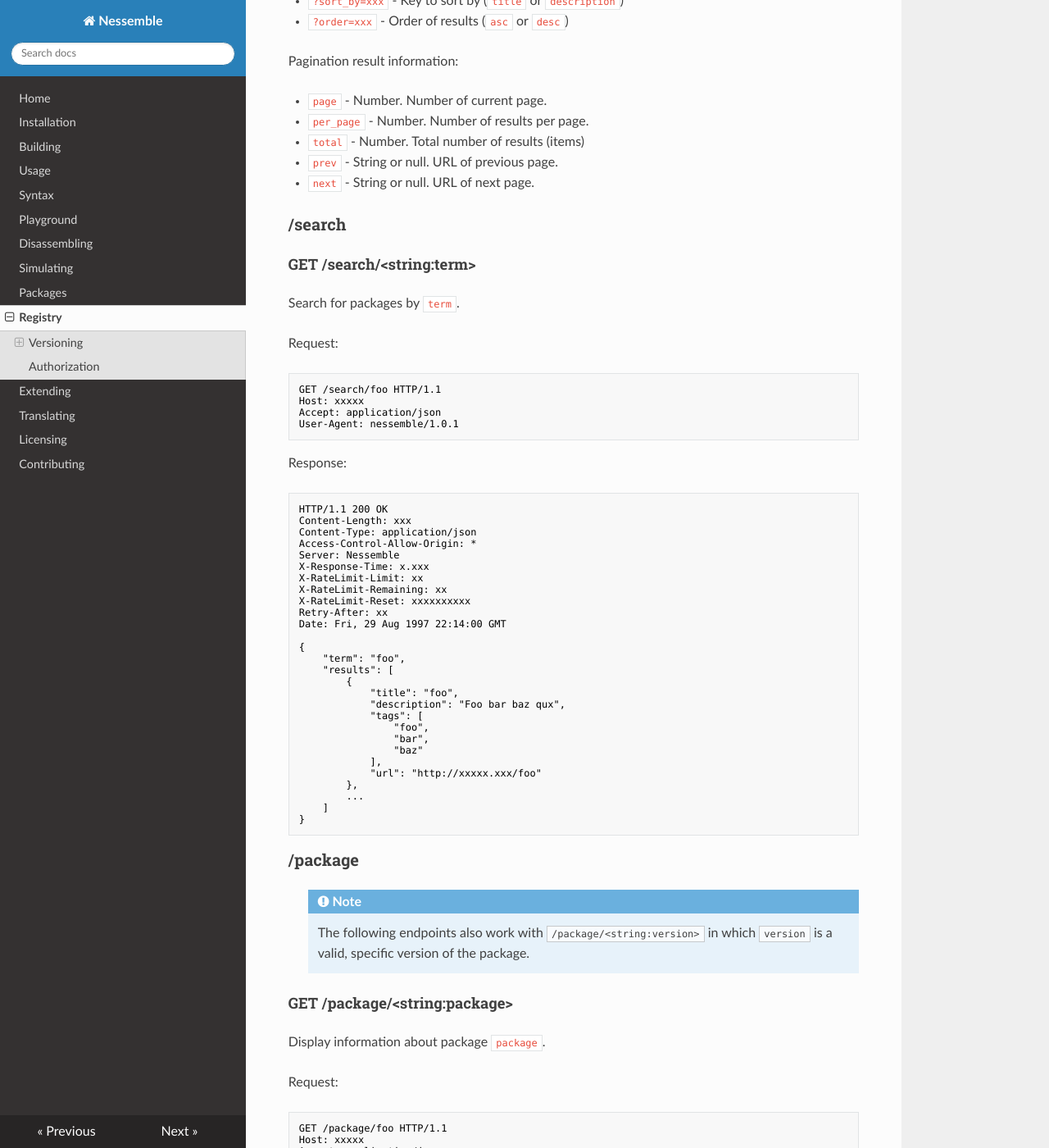
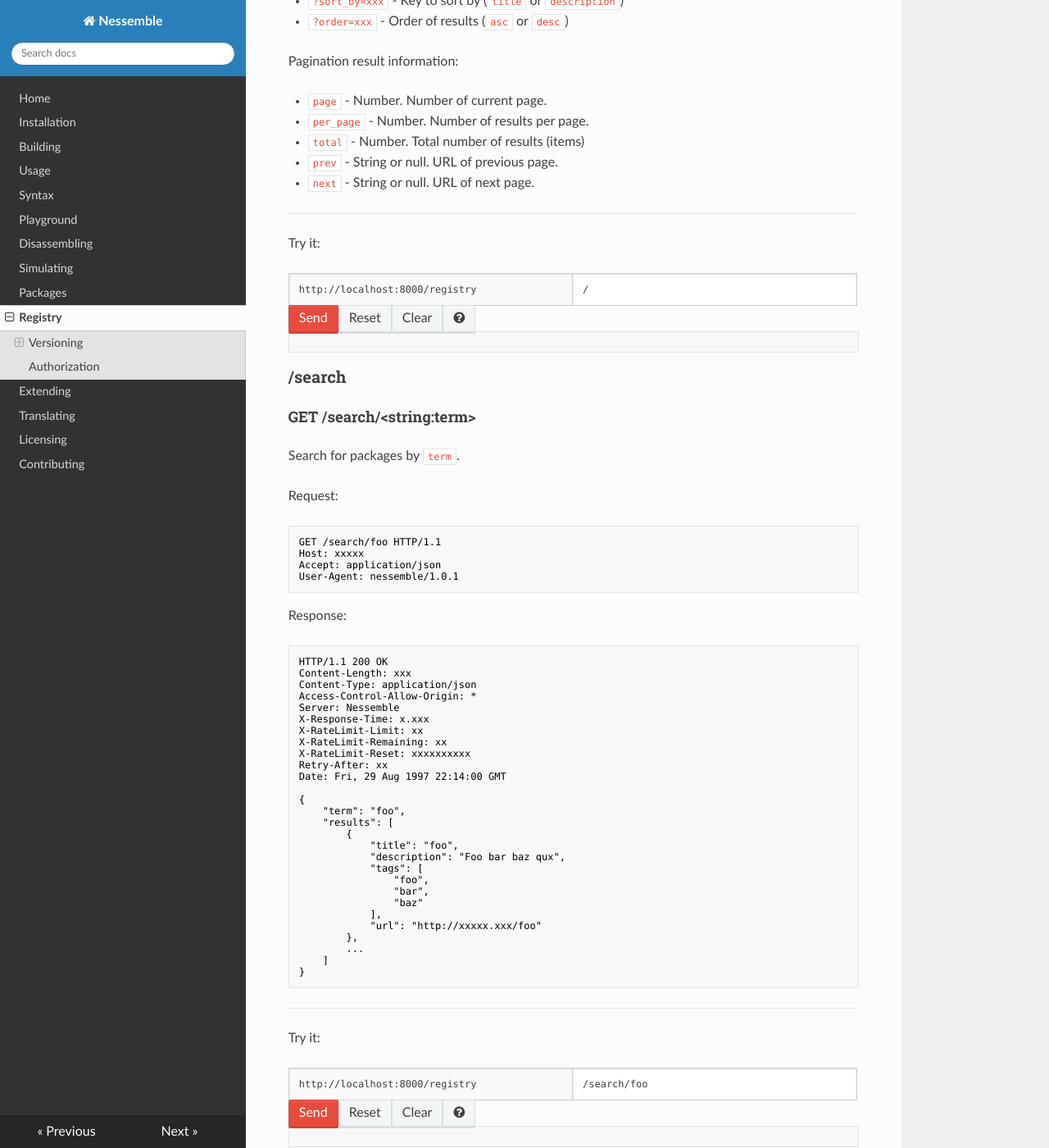
Before and after one commit to kevinselwyn/nessemble, an MkDocs documentation site: the page built from docs/pages/registry.md, in a window 1280 px wide and 1400 px high, scrolled down 1897 px. Shown: the whole window at 82% size. Built offline with MkDocs 1.6.1, drawn with Linux system fonts in a browser that asks for light colours; nearby versions of some CDN libraries; old or Windows-style settings are respelled for this version of MkDocs; some of the changed lines change nothing that is shown.

Commit message:
Registry module

````diff
--- a/docs/pages/css/custom.css
+++ b/docs/pages/css/custom.css
@@ -4,6 +4,10 @@ li.toctree-l2:first-child {
 code.text {
     color: #404040
 }
+
+/**
+ * Colors
+ */
 .color-black {
     color: #000000;
 }
@@ -22,6 +26,10 @@ code.text {
 .color-white {
     color: #FFFFFF;
 }
+
+/**
+ * Nessemble Example
+ */
 .nessemble-example {
     width: 100%;
     display: none;
@@ -33,6 +41,7 @@ code.text {
     margin-bottom: -1px;
     padding: 12px;
     color: #404040;
+    border-color: #cccccc !important;
     font-size: 12px;
     font-family: Consolas,"Andale Mono WT","Andale Mono","Lucida Console","Lucida Sans Typewriter","DejaVu Sans Mono","Bitstream Vera Sans Mono","Liberation Mono","Nimbus Mono L",Monaco,"Courier New",Courier,monospace;
     white-space: pre;
@@ -74,8 +83,55 @@ code.text {
     display: block;
 }
 
-/* BOOTSTRAP MODAL */
+/**
+ * Registry Example
+ */
+.registry-example {
+    width: 100%;
+    display: none;
+}
+.registry-example.show {
+    display: block;
+}
+.registry-example textarea {
+    margin-bottom: -1px;
+    padding: 12px;
+    color: #404040;
+    border-color: #cccccc !important;
+    font-size: 12px;
+    font-family: Consolas,"Andale Mono WT","Andale Mono","Lucida Console","Lucida Sans Typewriter","DejaVu Sans Mono","Bitstream Vera Sans Mono","Liberation Mono","Nimbus Mono L",Monaco,"Courier New",Courier,monospace;
+    white-space: pre;
+    word-wrap: normal;
+}
+.registry-example textarea.registry {
+    width: 50%;
+    height: 40px;
+    float: left;
+    resize: none;
+}
+.registry-example textarea.endpoint {
+    width: 50%;
+    height: 40px;
+    min-height: 0;
+    margin-left: -2px;
+    float: left;
+    resize: none;
+}
+.registry-example pre {
+    margin-top: -3px;
+}
+.registry-example code {
+    max-height: 300px;
+    display: none;
+    overflow: scroll;
+}
+.registry-example code.show {
+    display: block;
+}
 
+/**
+ * Bootstrap Modal
+ */
 .modal-open {
   overflow: hidden;
 }
--- a/docs/pages/js/nessemble-custom.js
+++ b/docs/pages/js/nessemble-custom.js
@@ -212,7 +212,9 @@ NessembleExamples.prototype.setup = function (example) {
         help = document.createElement('button'),
         output_wrapper = document.createElement('pre'),
         output = document.createElement('code'),
-        element = document.createElement('div');
+        element = document.createElement('div'),
+        modal_title = document.querySelector('.modal-header'),
+        modal_body = document.querySelector('.modal-body');
 
     // quit if already initialized
     if (example.getAttribute('data-initialized') === 'true') {
@@ -422,6 +424,10 @@ NessembleExamples.prototype.setup = function (example) {
     help.setAttribute('data-toggle', 'modal');
     help.setAttribute('data-target', '#help-modal');
 
+    // setup help modal
+    modal_title.innerHTML = 'Nessemble Help';
+    modal_body.innerHTML = '<p><code>nessemble</code> has been compiled to Javascript for use in the browser (with limited functionality).</p><p>Feel free to explore <code>nessemble</code> further in the <a href="../playground">Playground</a>.</p>';
+
     // append buttons
     buttons.appendChild(assemble);
 
--- a/docs/pages/js/registry.js
+++ b/docs/pages/js/registry.js
@@ -131,8 +131,189 @@ Registry.prototype.get = function (callback) {
     xhr.send(null);
 };
 
-var registry = new Registry('http://localhost:8000/registry', '/search/rle', 'GET');
+var RegistryExample = function () {
+    var $this = this,
+        examples = document.querySelectorAll('.registry-example');
 
-registry.run(function (response) {
-    console.log(response);
-});
+    if (!examples || !examples.length) {
+        return;
+    }
+
+    [].forEach.call(examples, function (example) {
+        $this.setup(example);
+    });
+};
+
+RegistryExample.prototype.addClass = function (el, className) {
+    var el_classname = el.className,
+        regex = new RegExp(['\\b', className, '\\b'].join(''));
+
+    if (el_classname.search(regex) === -1) {
+        el_classname += ' ' + className;
+        el_classname = el_classname.replace(/\s{2,}/, ' ');
+        el_classname = el_classname.replace(/^\s+/, '');
+        el_classname = el_classname.replace(/\s+$/, '');
+
+        el.className = el_classname;
+    }
+};
+
+RegistryExample.prototype.removeClass = function (el, className) {
+    var el_classname = el.className,
+        regex = new RegExp(['\\b', className, '\\b'].join(''));
+
+    if (el_classname.search(regex) !== -1) {
+        el_classname = el_classname.replace(regex, '');
+        el_classname = el_classname.replace(/^\s+/, '');
+        el_classname = el_classname.replace(/\s+$/, '');
+
+        el.className = el_classname;
+    }
+};
+
+RegistryExample.prototype.setup = function (example) {
+    var $this = this,
+        opts = {},
+        hr = document.createElement('hr'),
+        paragraph = document.createElement('p'),
+        registry = document.createElement('textarea'),
+        endpoint = document.createElement('textarea'),
+        buttons = document.createElement('div'),
+        send = document.createElement('button'),
+        reset = document.createElement('button'),
+        clear = document.createElement('button'),
+        help = document.createElement('button'),
+        output_wrapper = document.createElement('pre'),
+        output = document.createElement('code'),
+        modal_title = document.querySelector('.modal-header'),
+        modal_body = document.querySelector('.modal-body');
+
+    // quit if already initialized
+    if (example.getAttribute('data-initialized') === 'true') {
+        return;
+    }
+
+    // get data-opts
+    try {
+        opts = JSON.parse(example.getAttribute('data-opts')) || {};
+    } catch (e) {
+        opts = {};
+    }
+
+    // send click listener
+    send.addEventListener('click', function () {
+        var reg = new Registry(opts.registry, endpoint.value, opts.method);
+
+        reg.run(function (response) {
+            output.innerHTML = response;
+            $this.addClass(output, 'show');
+        });
+    });
+
+    // endpoint keydown listener
+    endpoint.addEventListener('keydown', function (e) {
+        var reg = null;
+
+        if (e.keyCode === 13) {
+            e.preventDefault();
+
+            reg = new Registry(opts.registry, endpoint.value, opts.method);
+
+            reg.run(function (response) {
+                output.innerHTML = response;
+                $this.addClass(output, 'show');
+            });
+        }
+    });
+
+    // reset click listener
+    reset.addEventListener('click', function () {
+        // reset endpoint
+        endpoint.value = opts.endpoint;
+
+        // clear output
+        output.innerHTML = '';
+        $this.removeClass(output, 'show');
+    });
+
+    // clear click listener
+    clear.addEventListener('click', function () {
+        // clear output
+        output.innerHTML = '';
+        $this.removeClass(output, 'show');
+    });
+
+    // clear out element
+    example.innerHTML = '';
+
+    // add paragraph
+    paragraph.innerHTML = 'Try it:';
+
+    // add registry field
+    $this.addClass(registry, 'registry');
+    registry.innerHTML = opts.registry;
+    registry.disabled = true;
+
+    // add endpoint field
+    $this.addClass(endpoint, 'endpoint');
+    endpoint.innerHTML = opts.endpoint;
+
+    // button group
+    $this.addClass(buttons, 'btn-group');
+
+    // setup send button
+    $this.addClass(send, 'btn');
+    $this.addClass(send, 'btn-danger');
+    send.setAttribute('title', 'Send');
+    send.innerHTML = 'Send';
+
+    // reset clear button
+    reset.innerHTML = 'Reset';
+    $this.addClass(reset, 'btn');
+    $this.addClass(reset, 'btn-neutral');
+    reset.setAttribute('title', 'Reset');
+
+    // setup clear button
+    clear.innerHTML = 'Clear';
+    $this.addClass(clear, 'btn');
+    $this.addClass(clear, 'btn-neutral');
+    clear.setAttribute('title', 'Clear');
+
+    // setup help button
+    help.innerHTML = '<i class="fa fa-question-circle"></i>';
+    $this.addClass(help, 'btn');
+    $this.addClass(help, 'btn-neutral');
+    help.setAttribute('title', 'Help');
+    help.setAttribute('data-toggle', 'modal');
+    help.setAttribute('data-target', '#help-modal');
+
+    // setup help modal
+    modal_title.innerHTML = 'Registry Help';
+    modal_body.innerHTML = '<p>Click the <code>Send</code> button to run a specific API call.</p>';
+
+    // setup output
+    $this.addClass(output, 'text');
+    output_wrapper.appendChild(output);
+
+    // append buttons
+    buttons.appendChild(send);
+    buttons.appendChild(reset);
+    buttons.appendChild(clear);
+    buttons.appendChild(help);
+
+    // append all
+    example.appendChild(hr);
+    example.appendChild(paragraph);
+    example.appendChild(registry);
+    example.appendChild(endpoint);
+    example.appendChild(buttons);
+    example.appendChild(output_wrapper);
+
+    // show module
+    $this.addClass(example, 'show');
+
+    // mark as initialized
+    example.setAttribute('data-initalized', 'true');
+};
+
+var registryExamples = new RegistryExample();
--- a/docs/pages/registry.md
+++ b/docs/pages/registry.md
@@ -98,6 +98,8 @@ Pagination result information:
 * `prev` - String or null. URL of previous page.
 * `next` - String or null. URL of next page.
 
+<div class="registry-example" data-opts='{"registry":"http://localhost:8000/registry","endpoint":"/","method":"GET"}'></div>
+
 ### /search
 
 #### GET /search/&lt;string:term&gt;
@@ -145,6 +147,8 @@ Date: Fri, 29 Aug 1997 22:14:00 GMT
     ]
 }
 ```
+
+<div class="registry-example" data-opts='{"registry":"http://localhost:8000/registry","endpoint":"/search/foo","method":"GET"}'></div>
 
 ### /package
 
````
